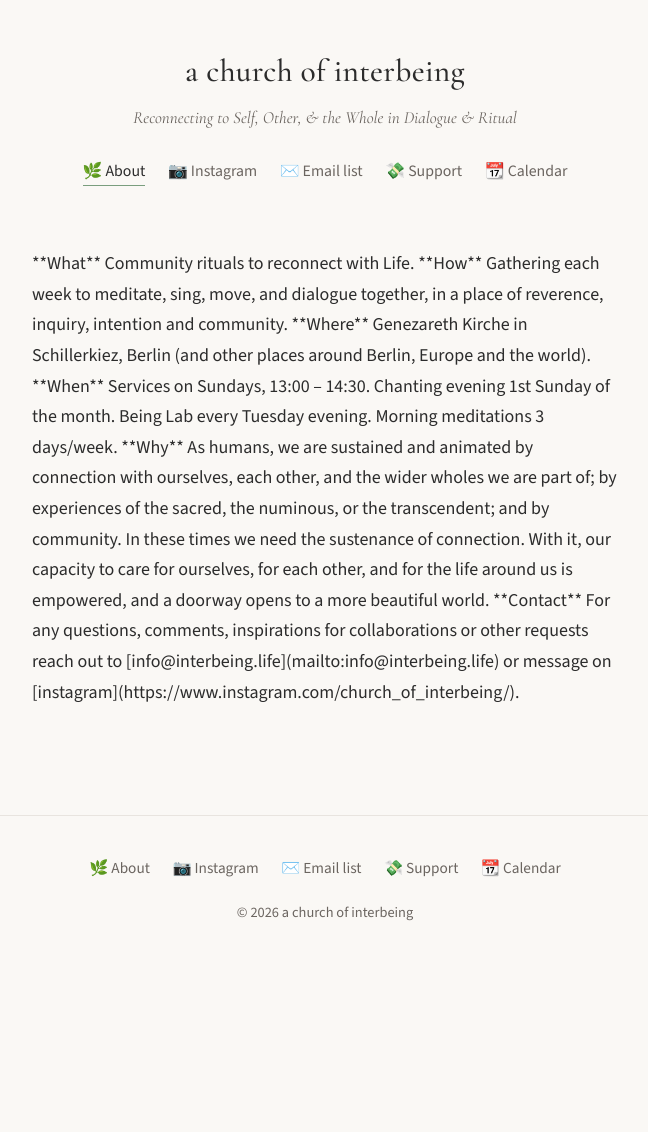
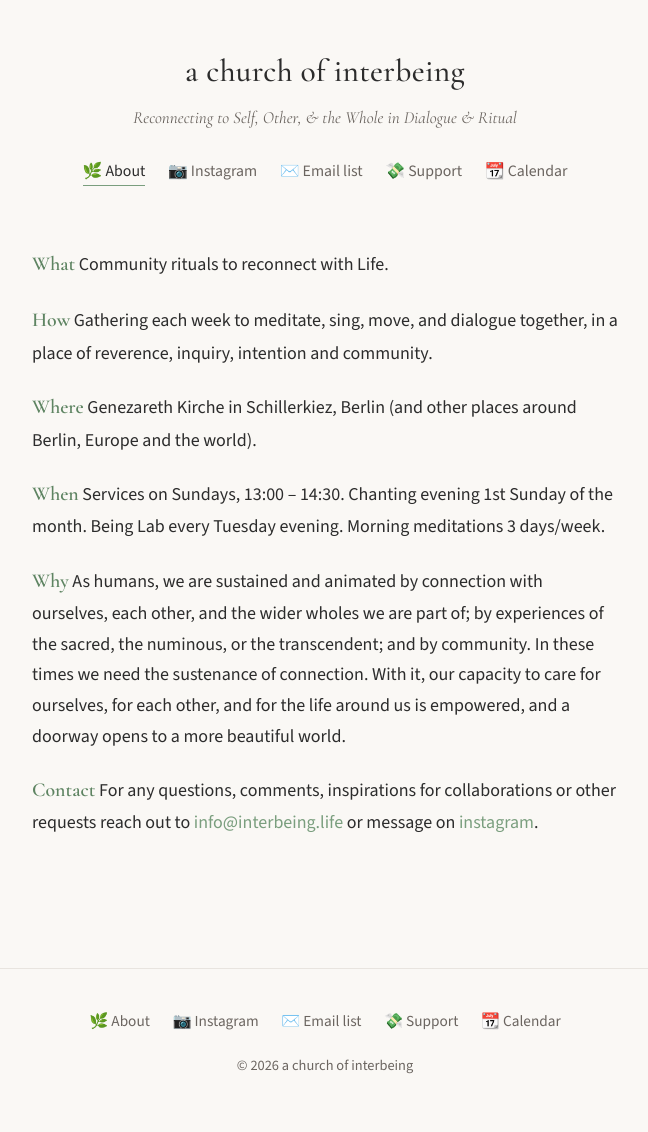
Before and after one commit to interbeing-berlin/website, a Jekyll site: the page built from index.md, in a window 1280 px wide. Shown: the whole page, without its empty margins (315-963 px from the left). Built offline with Jekyll 4.4.1, drawn with Linux system fonts in a browser that asks for light colours; before the commit the page ends 979 px from its top, so only the background shows below that.

Commit message:
Update index.md with markedown tag

```diff
--- a/index.md
+++ b/index.md
@@ -3,7 +3,7 @@ layout: default
 title: null
 ---
 
-<article class="home-content">
+<article class="home-content" markdown="1">
 
 **What**
 Community rituals to reconnect with Life.
```
